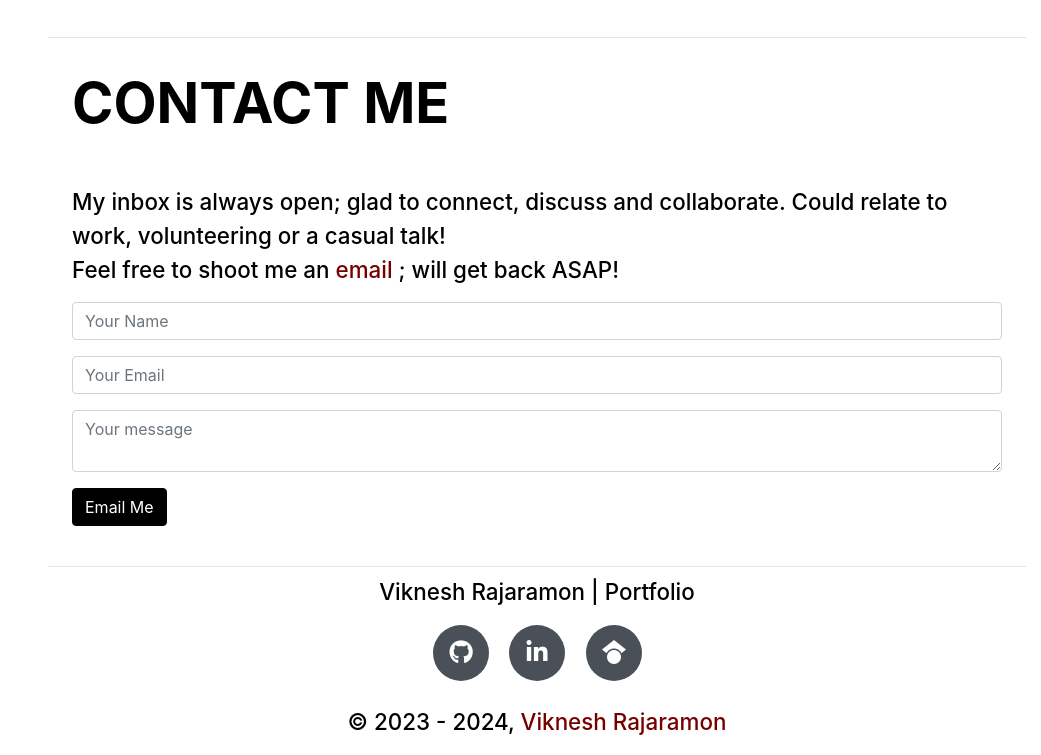
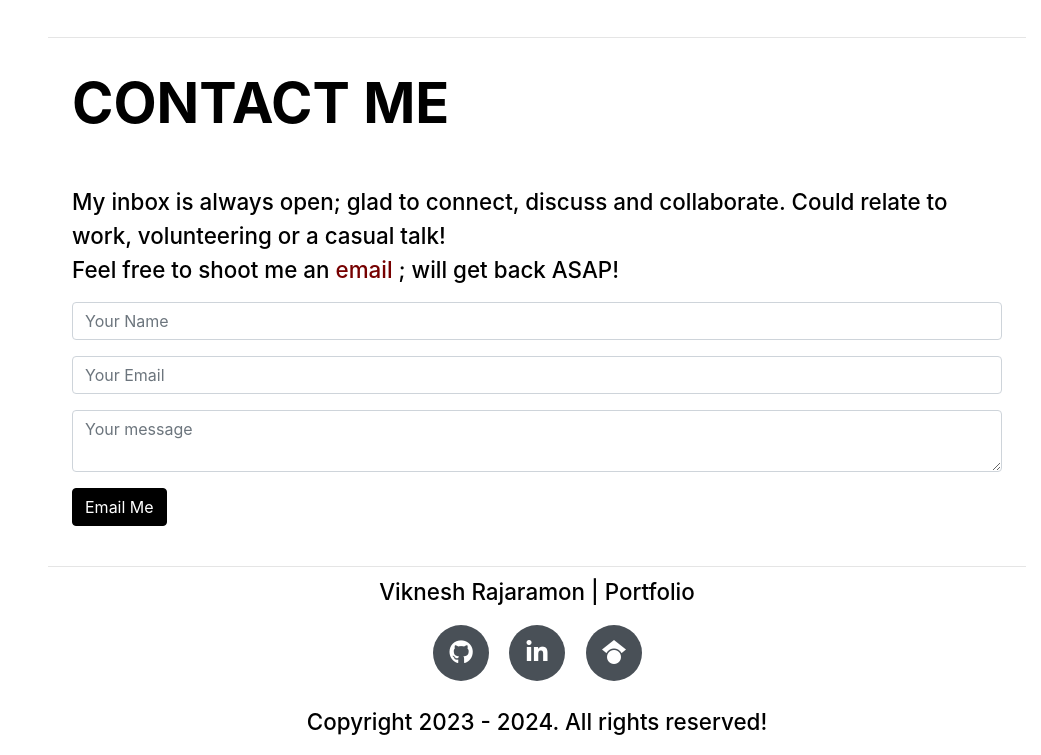
Before and after one commit to Viknesh-Rajaramon/Viknesh-Rajaramon.github.io, a plain HTML site: page index.html in a window 1280 px wide. Shown: the part 6924-7679 px from the top of the page, without its empty margins (239-1280 px from the left). Drawn offline with Linux system fonts and the light colour scheme; a web font is replaced by a local one.

Commit message:
Update index.html (#14)

```diff
--- a/index.html
+++ b/index.html
@@ -945,11 +945,7 @@
 					<br>
 
 					<div class="subheading mb-3">
-						&copy; 2023 - 2024,
-
-						<a style="text-decoration:none" href="https://viknesh-rajaramon.github.io/">
-							Viknesh Rajaramon
-						</a>
+						Copyright 2023 - 2024. All rights reserved!
 					</div>
 				</div>
 			</section>
```
